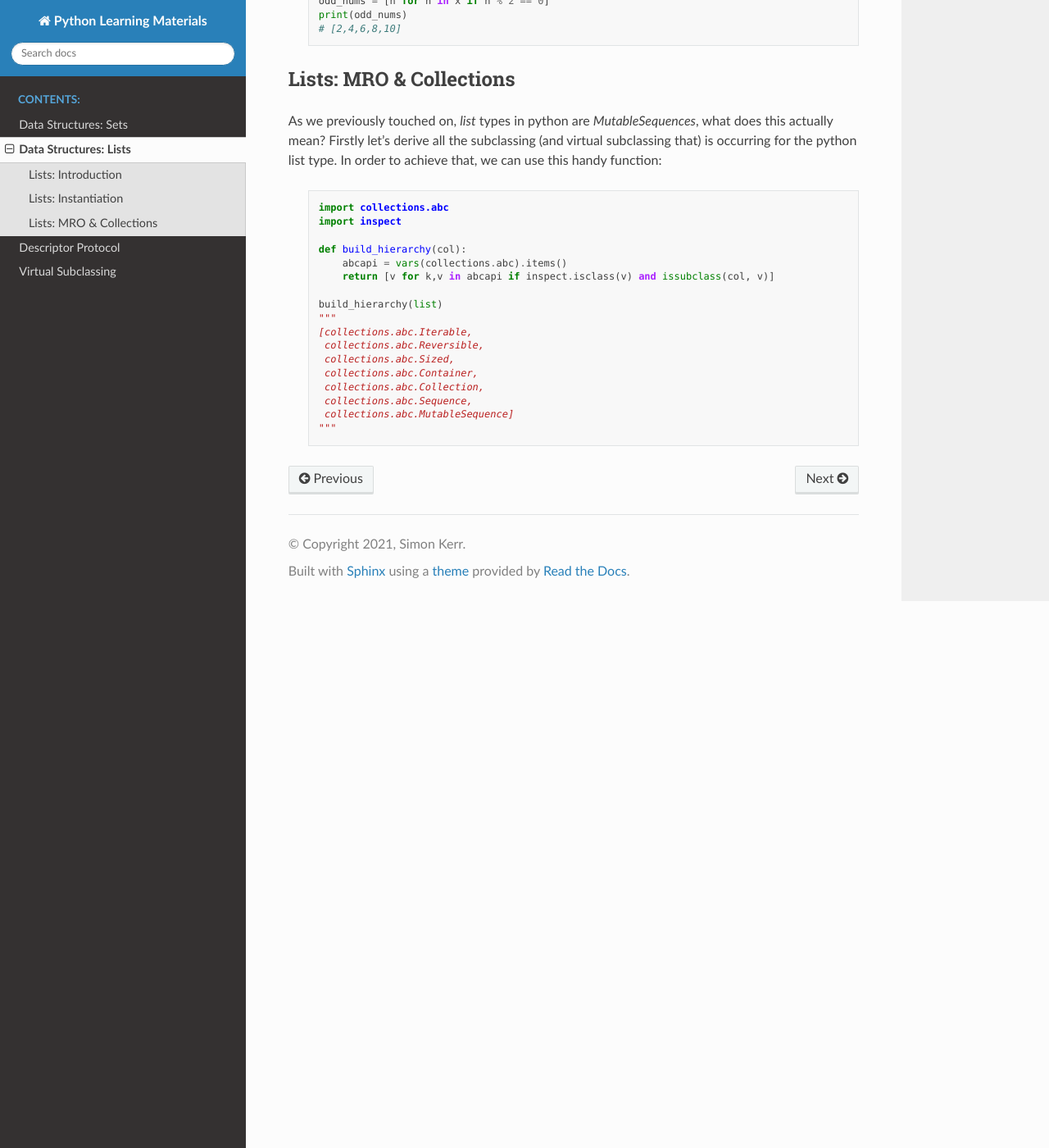
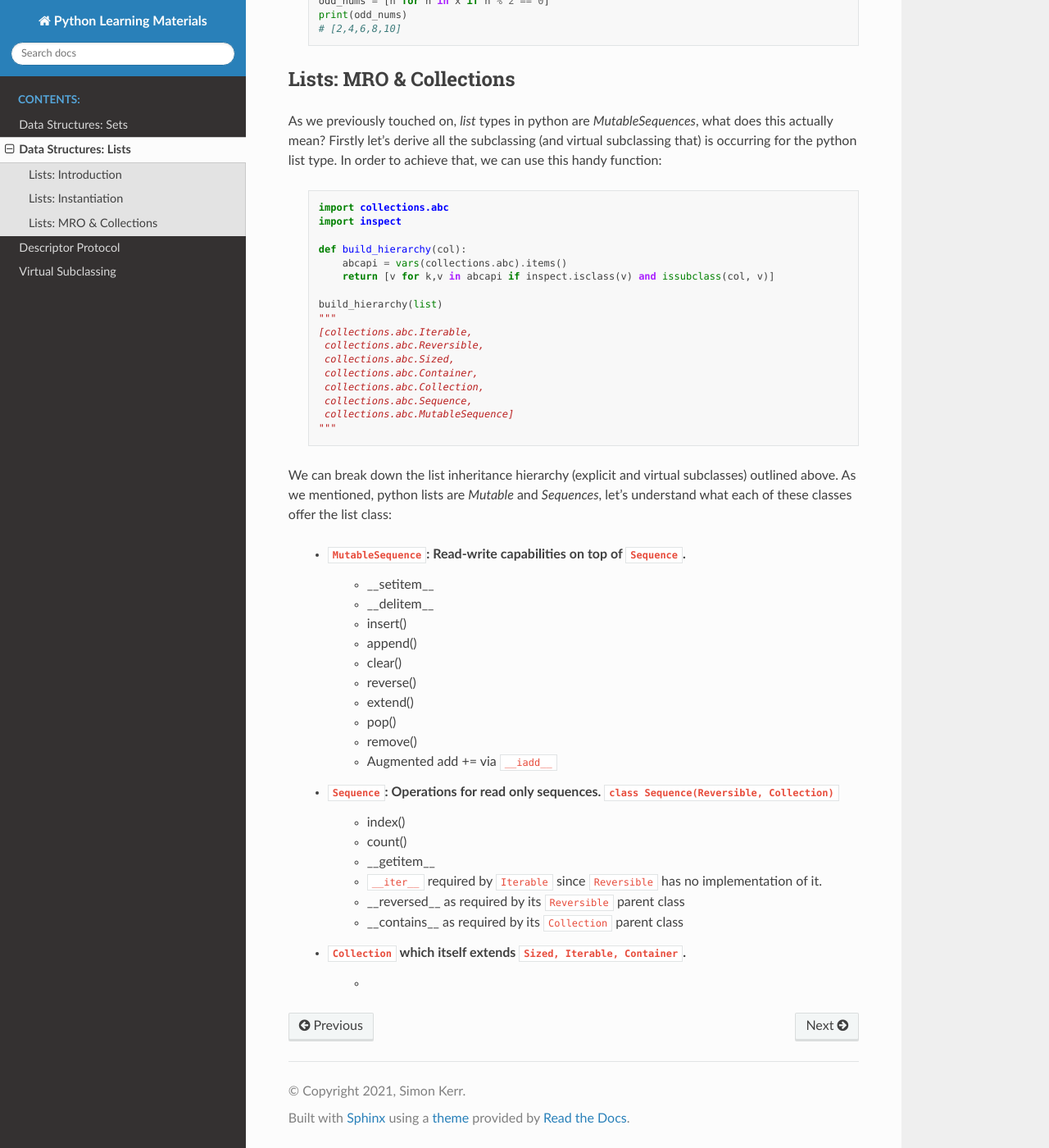
Before and after one commit to symonk/pydocs, a Sphinx documentation site: the page built from docs/source/_data_structures/lists.rst, in a window 1280 px wide and 1400 px high, scrolled down 1157 px. Shown: the whole window at 82% size. Built offline with Sphinx 7.4.7 and the Read the Docs theme 2.0.0, drawn with Linux system fonts in a browser that asks for light colours.

Commit message:
more progress on list mro/collections hierarchy

```diff
--- a/docs/source/_data_structures/lists.rst
+++ b/docs/source/_data_structures/lists.rst
@@ -83,3 +83,27 @@ to achieve that, we can use this handy function:
          collections.abc.Sequence,
          collections.abc.MutableSequence]
         """
+
+We can break down the list inheritance hierarchy (explicit and virtual subclasses) outlined above. As we mentioned,
+python lists are `Mutable` and `Sequences`, let's understand what each of these classes offer the list class:
+
+    * ``MutableSequence``: Read-write capabilities on top of ``Sequence``.
+        * __setitem__
+        * __delitem__
+        * insert()
+        * append()
+        * clear()
+        * reverse()
+        * extend()
+        * pop()
+        * remove()
+        * Augmented add += via ``__iadd__``
+    * ``Sequence``: Operations for read only sequences.  ``class Sequence(Reversible, Collection)``
+        * index()
+        * count()
+        * __getitem__
+        * ``__iter__`` required by ``Iterable`` since ``Reversible`` has no implementation of it.
+        * __reversed__ as required by its ``Reversible`` parent class
+        * __contains__ as required by its ``Collection`` parent class
+    * ``Collection`` which itself extends ``Sized, Iterable, Container``.
+        *
```
